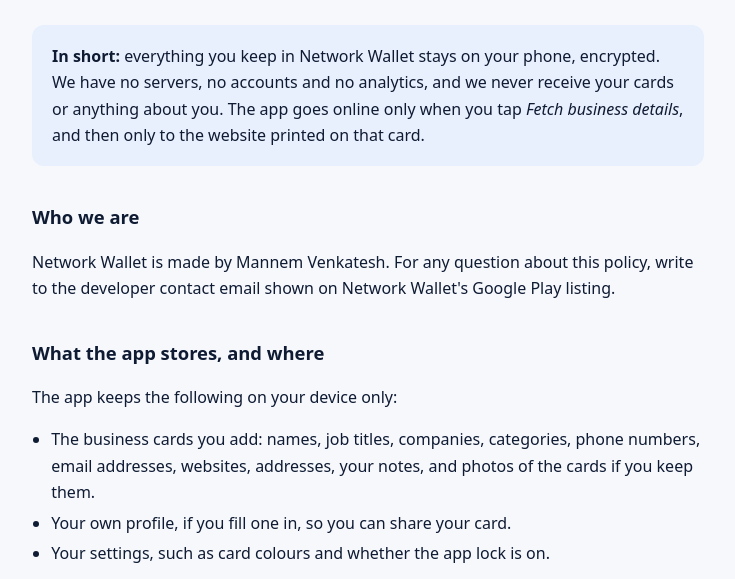
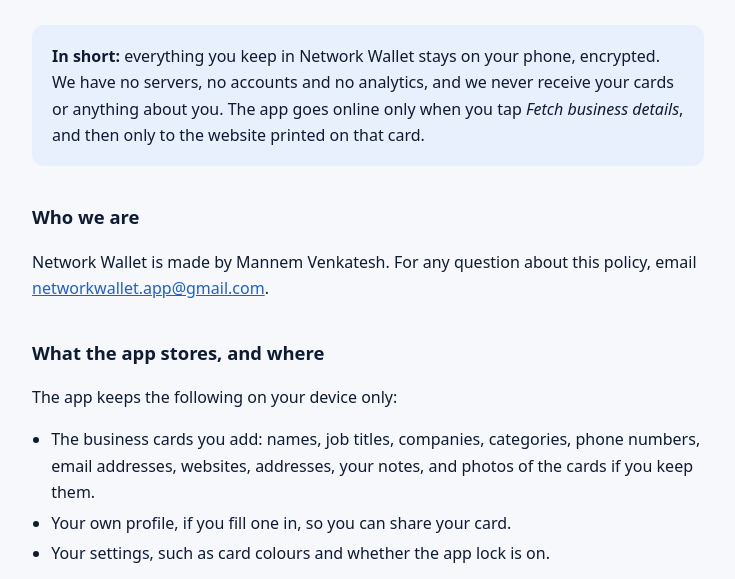
Before and after one commit to MannemVenkatesh/network-wallet-privacy, a plain HTML site: page index.html in a window 1280 px wide. Shown: the part 179-758 px from the top of the page, without its empty margins (272-1007 px from the left). Drawn offline with Linux system fonts and the light colour scheme.

Commit message:
Add the app's contact email

```diff
--- a/index.html
+++ b/index.html
@@ -61,7 +61,7 @@
   </div>
 
   <h2>Who we are</h2>
-  <p>Network Wallet is made by Mannem Venkatesh. For any question about this policy, write to the developer contact email shown on Network Wallet's Google Play listing.</p>
+  <p>Network Wallet is made by Mannem Venkatesh. For any question about this policy, email <a href="mailto:networkwallet.app@gmail.com">networkwallet.app@gmail.com</a>.</p>
 
   <h2>What the app stores, and where</h2>
   <p>The app keeps the following on your device only:</p>
```
